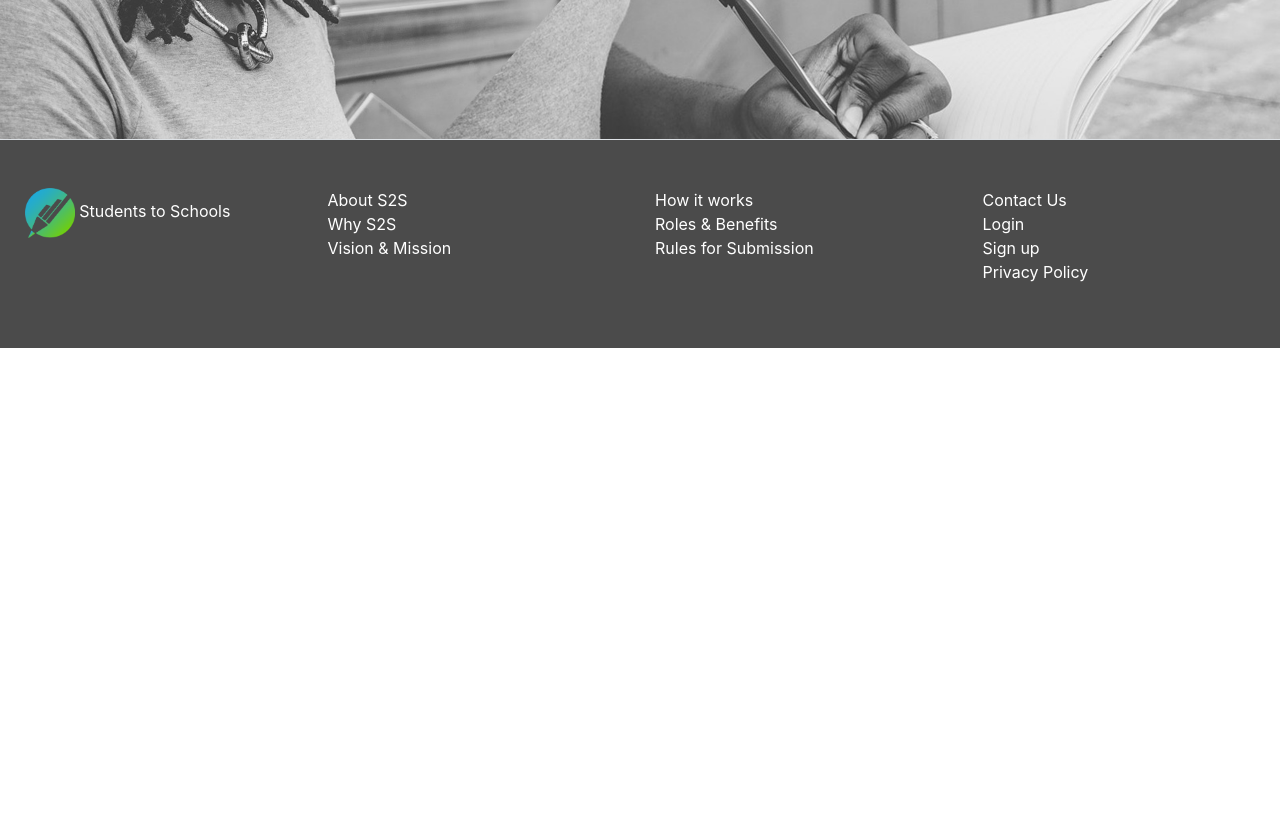
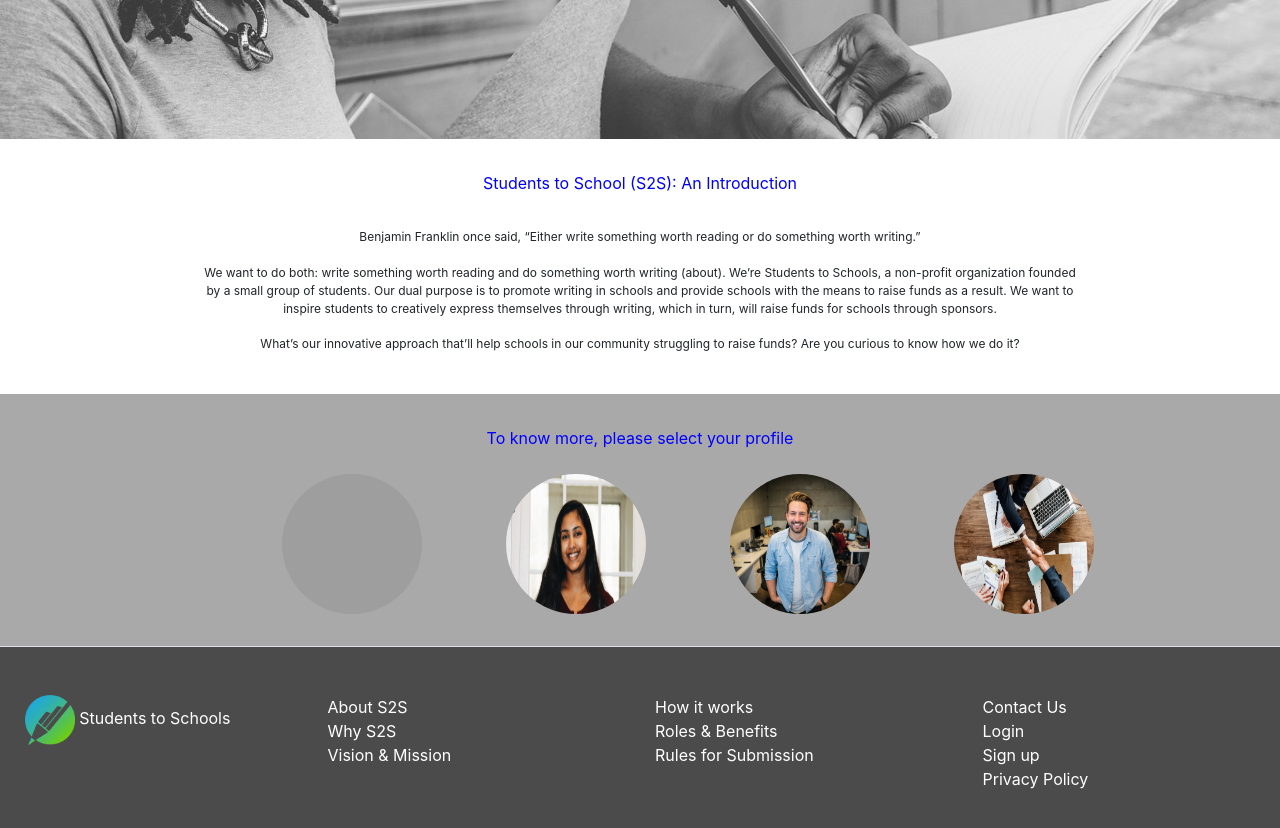
Before and after one commit to kevinjohnb/s2s, a plain HTML site: page index.html in a window 1280 px wide. Shown: the part 400-1228 px from the top of the page. Before the commit the page ends 800 px from the top, so only its background shows below. Drawn offline with Linux system fonts and the light colour scheme; grey boxes are pictures that could not be loaded.

Commit message:
Merge branch 'master' into footer

```diff
--- a/css/custom/custom.css
+++ b/css/custom/custom.css
@@ -1,6 +1,3 @@
-<style>
-
-</style>
 .opacity {
     opacity: .5;
 }
@@ -8,3 +5,54 @@
 .bg-footer {
     background-color: #4B4B4B;
 }
+
+.intro {
+    height: 20%;
+    padding: 2.5% 15%;
+    margin: auto;
+}
+
+.heading {
+    color: blue;
+    text-align: center;
+    padding-bottom: 1.5rem;
+}
+
+.content {
+    text-align: center;
+    font-size: 12px;
+}
+
+.para {
+    padding: 1%;
+}
+
+.profile {
+    background-color: darkgrey;
+    height: 25%;
+    text-align: center;
+    padding: 2.5% 15%;
+}
+
+.photo {
+    border-radius: 50%;
+    border: 1px solid red;
+    background-position: center center;
+    background-size: contain;
+}
+
+.photo-1 {
+    background-image: url('../../images/student.jpg')
+}
+
+.photo-2 {
+    background-image: url('../../images/representative.jpg')
+}
+
+.photo-3 {
+    background-image: url('../../images/teacher.jpg')
+}
+
+.photo-4 {
+    background-image: url('../../images/sponsor.jpg')
+}
--- a/index.html
+++ b/index.html
@@ -33,11 +33,45 @@
 </div>
 <!-- Introduction -->
 <div class="intro">
+    <div class="heading">
+        Students to School (S2S): An Introduction
+    </div>
+    <div class="content">
+        <div class="para">
+             Benjamin Franklin once said, “Either write something worth reading or do something worth writing.”
+        </div>
+        <div class="para">
+            We want to do both: write something worth reading and do something worth writing (about). We’re Students to Schools, a non-profit organization founded by a small group of students. Our dual purpose is to promote writing in schools and provide schools with the means to raise funds as a result. We want to inspire students to creatively express themselves through writing, which in turn, will raise funds for schools through sponsors.
+        </div>
+        <div class="para">
+            What’s our innovative approach that’ll help schools in our community struggling to raise funds? Are you curious to know how we do it?
+        </div>
+    </div>
 
 </div>
 
 <!-- People profile -->
-<div>
+<div class="profile">
+    <div class="row justify-content-md-center heading">
+        To know more, please select your profile
+    </div>
+
+    <div class="container">
+        <div class="row justify-content-md-center">
+            <div class="col-lg-2  offset-lg-1">
+                <img src="./images/student.jpg" class="rounded-circle" alt="Cinque Terre" width="140" height="140">
+            </div>
+            <div class="col col-lg-2 offset-lg-1">
+                <img src="./images/representative.jpg" class="rounded-circle" alt="Cinque Terre" width="140" height="140">
+            </div>
+            <div class="col col-lg-2 offset-lg-1">
+                <img src="./images/teacher.jpg" class="rounded-circle" alt="Cinque Terre" width="140" height="140">
+            </div>
+             <div class="col col-lg-2 offset-lg-1">
+                <img src="./images/sponsor.jpg" class="rounded-circle" alt="Cinque Terre" width="140" height="140">
+            </div>
+        </div>
+    </div>
 
 </div>
 
```
Also changed, not shown: images/representative.jpg (added), images/sponsor.jpg (added), images/teacher.jpg (added), 1 other file.
